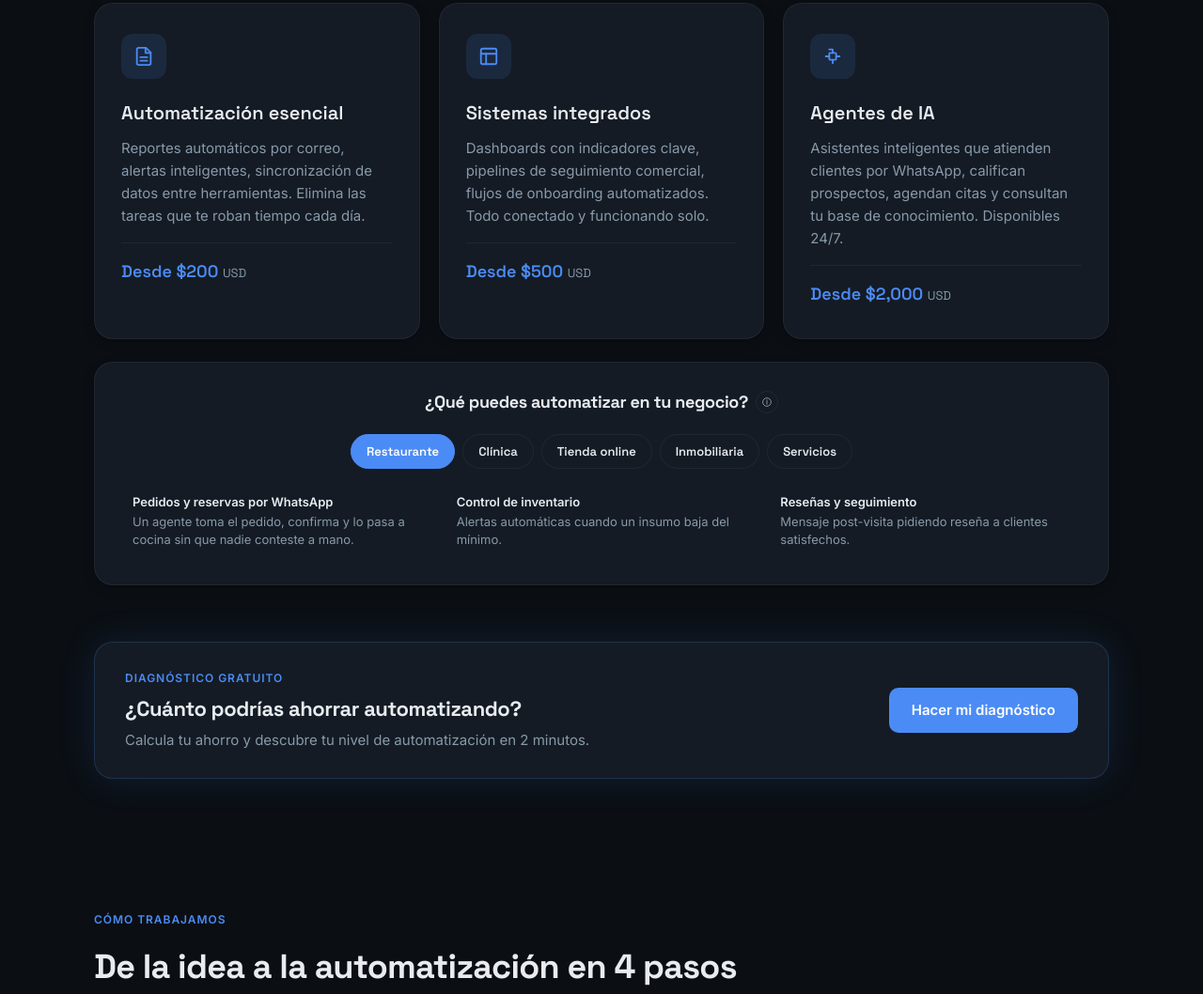
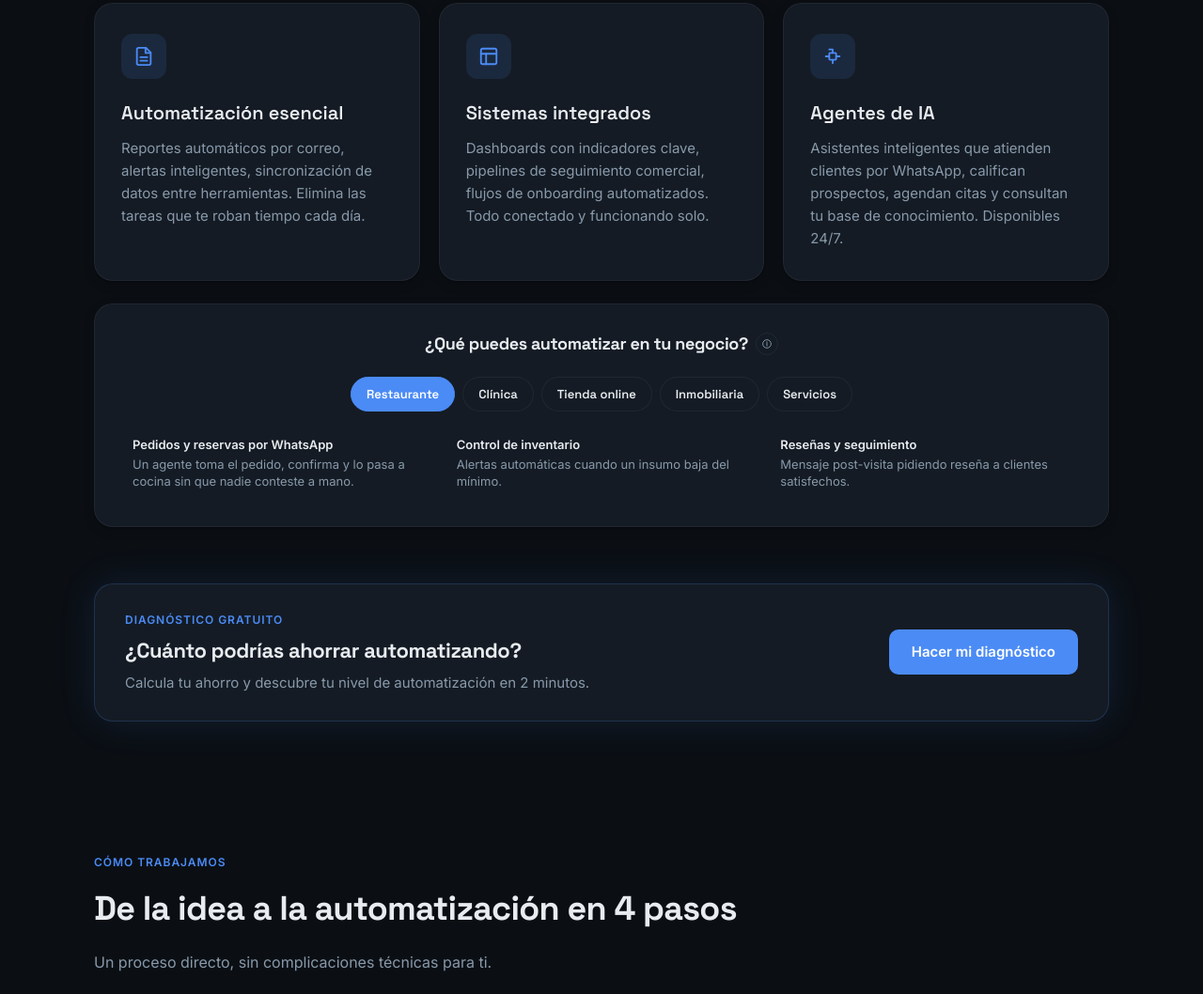
Before and after one commit to contenidodvrb-beep/nexora-site, a plain HTML site: page index.html in a window 1280 px wide. Shown: the part 1819-2877 px from the top of the page at 94% size. Drawn offline with Linux system fonts and the light colour scheme.

Commit message:
Remove service prices until the offer catalog is defined
Co-Authored-By: Claude Opus 5.5 <noreply@anthropic.com>

```diff
--- a/index.html
+++ b/index.html
@@ -250,7 +250,6 @@
         </div>
         <h3>Automatización esencial</h3>
         <p>Reportes automáticos por correo, alertas inteligentes, sincronización de datos entre herramientas. Elimina las tareas que te roban tiempo cada día.</p>
-        <div class="service-price">Desde $200 <span>USD</span></div>
       </div>
 
       <div class="service-card">
@@ -259,7 +258,6 @@
         </div>
         <h3>Sistemas integrados</h3>
         <p>Dashboards con indicadores clave, pipelines de seguimiento comercial, flujos de onboarding automatizados. Todo conectado y funcionando solo.</p>
-        <div class="service-price">Desde $500 <span>USD</span></div>
       </div>
 
       <div class="service-card">
@@ -268,7 +266,6 @@
         </div>
         <h3>Agentes de IA</h3>
         <p>Asistentes inteligentes que atienden clientes por WhatsApp, califican prospectos, agendan citas y consultan tu base de conocimiento. Disponibles 24/7.</p>
-        <div class="service-price">Desde $2,000 <span>USD</span></div>
       </div>
     </div>
 
--- a/styles.css
+++ b/styles.css
@@ -563,22 +563,6 @@
     min-width: 0;
   }
 
-  .service-price {
-    margin-top: 16px;
-    padding-top: 16px;
-    border-top: 1px solid var(--card-border);
-    font-family: var(--heading);
-    font-weight: 600;
-    font-size: 1.125rem;
-    color: var(--accent);
-  }
-
-  .service-price span {
-    font-size: 0.8125rem;
-    font-weight: 400;
-    color: var(--fg-muted);
-  }
-
   /* Process */
   .process-steps {
     display: grid;
```
